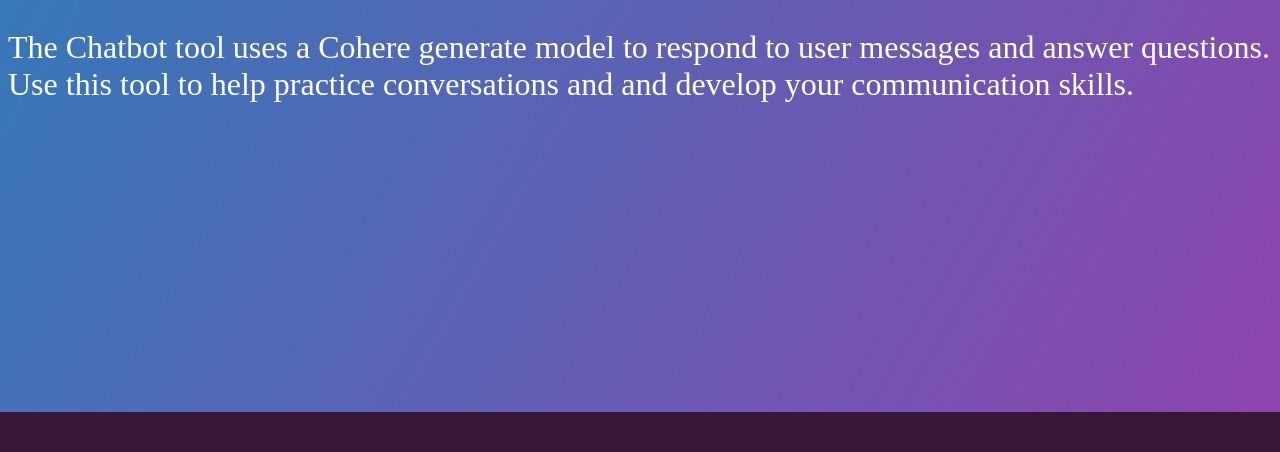
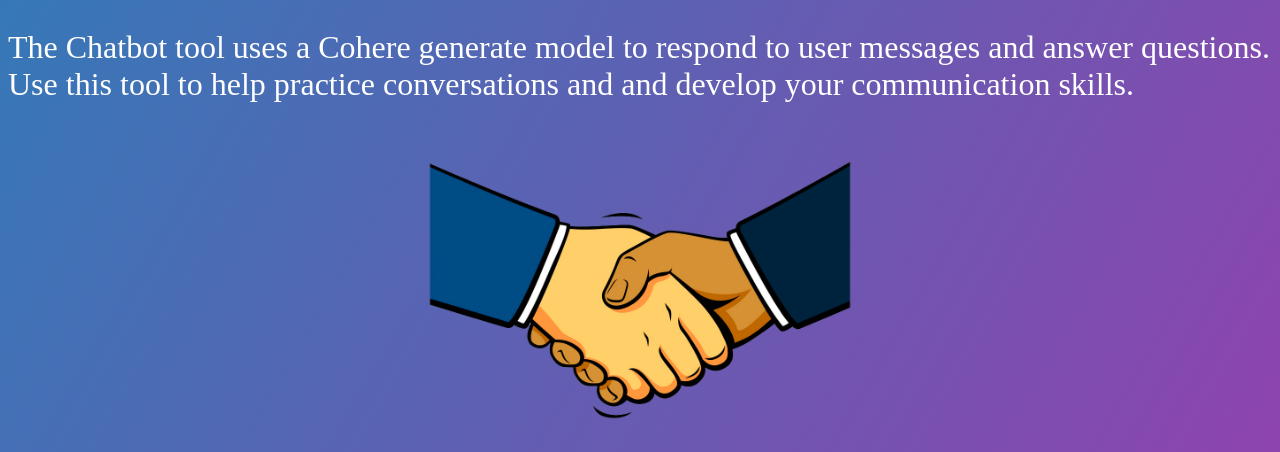
Before and after one commit to nepthius/Talkative, a Node server app: page / in a window 1280 px wide. Shown: the part 388-840 px from the top of the page. Before the commit the page ends 800 px from the top, so only its background shows below. Run offline with Node 20, Linux system fonts and the light colour scheme; the visitor is signed in with stand-in values (Sample User, id 1); some libraries are stand-ins or nearby versions.

Commit message:
added image

```diff
--- a/views/home.ejs
+++ b/views/home.ejs
@@ -37,6 +37,8 @@
     The Chatbot tool uses a Cohere generate model to respond to user messages and answer questions.
     Use this tool to help practice conversations and and develop your communication skills.
   </p>
-
+  <div class="center">
+    <img src="handshaking.png">
+  </div>
 </body>
 </html>
--- a/views/partials/home_styles.ejs
+++ b/views/partials/home_styles.ejs
@@ -58,6 +58,17 @@
   float: right;
 }
 
+
+.center {
+  display: flex;
+  justify-content: center;
+}
+
+img {
+  width: 35%;
+  height: 35%;
+}
+
 /* Responsive navigation menu - display links on top of each other instead of next to each other (for mobile devices) */
 @media screen and (max-width: 600px) {
   .topnav a .topnav-right {
```
Also changed, not shown: public/handshaking.png (added).
